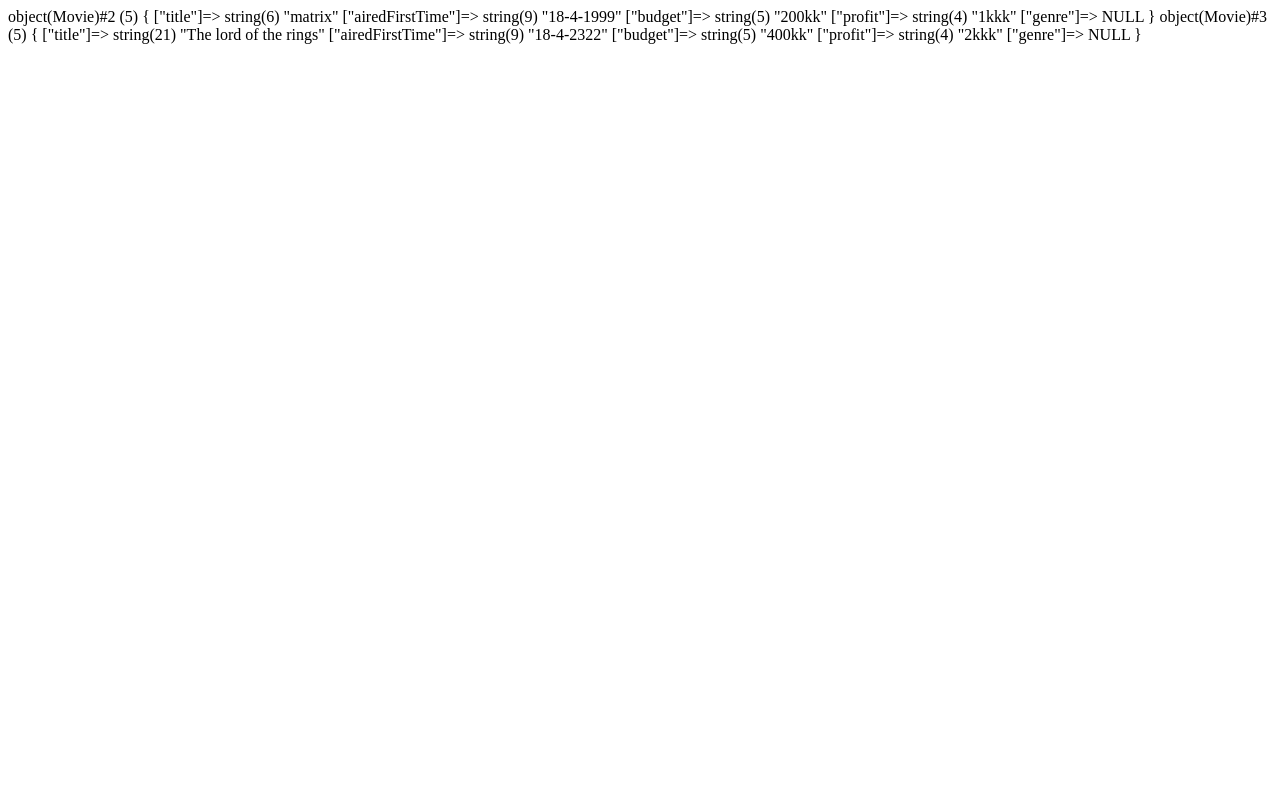
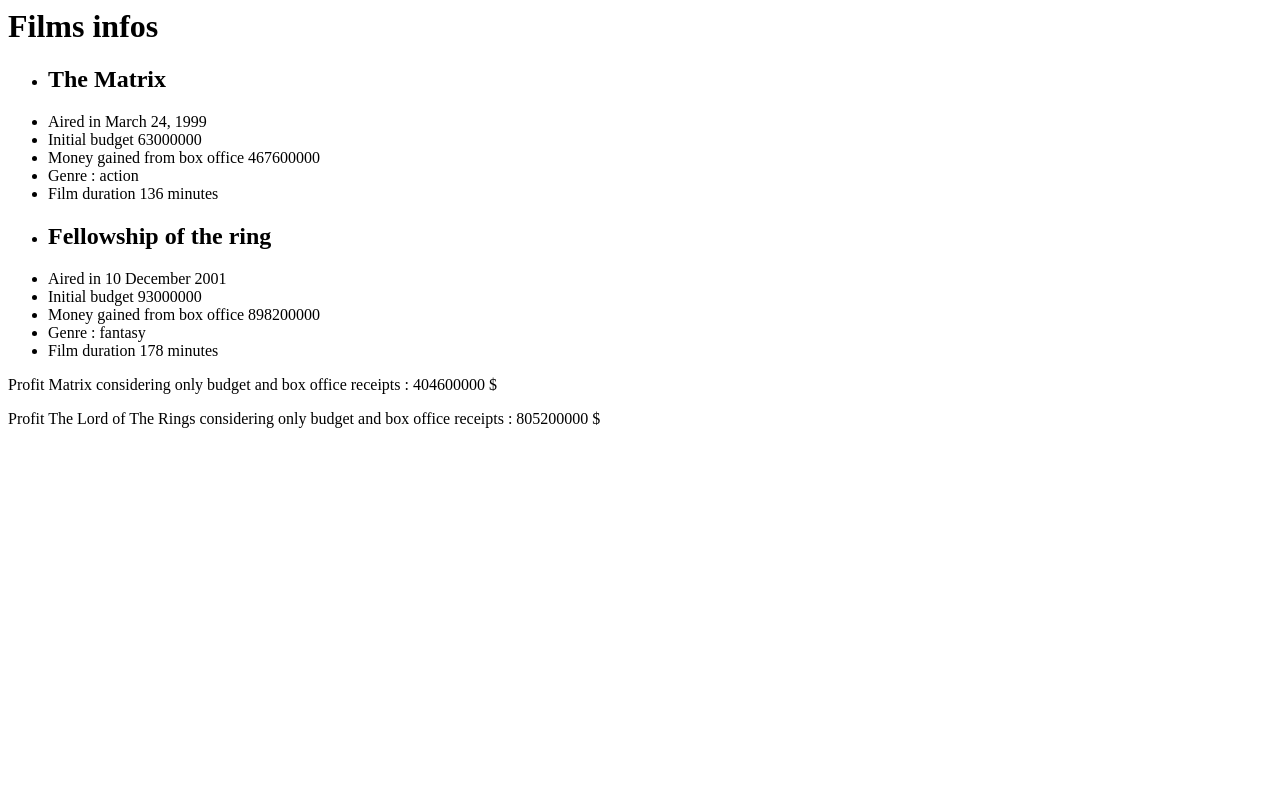
Before and after one commit to MarcoMpensabene/php-oop-1, a PHP site: page / in a window 1280 px wide. Run offline with PHP 8.4, Linux system fonts and the light colour scheme.

Commit message:
listed information , and calculate general profit with a method

```diff
--- a/classes/Movie.php
+++ b/classes/Movie.php
@@ -2,17 +2,27 @@
 
 class Movie
 {
+    // ? Dichiarazione di visibilità . Variabili di istanza
     public $title;
     public $airedFirstTime;
     public $budget;
-    public $profit;
+    public $moneyGained;
     public $genre;
-
-    public function __construct($title, $airedFirstTime, $budget, $profit, $genre)
+    public $duration;
+    public $profit = 0;
+    // ! funzione di costruzione , inserisci i valori delle VarIst quando istanzio la variabile nel mio index.php
+    public function __construct($title, $airedFirstTime, $budget, $moneyGained, $genre, $duration)
     {
         $this->title = $title;
         $this->airedFirstTime = $airedFirstTime;
         $this->budget = $budget;
-        $this->profit = $profit;
+        $this->moneyGained = $moneyGained;
+        $this->genre = $genre;
+        $this->duration = $duration;
+    }
+
+    public function totalProfit($moneyGained, $budget)
+    {
+        return $this->profit = $moneyGained - $budget;
     }
 }
--- a/index.php
+++ b/index.php
@@ -1,7 +1,68 @@
 <?php
 include_once __DIR__ . '/classes/Movie.php';
-$matrix = new Movie("matrix", "18-4-1999", "200kk", "1kkk", "action");
 
-$lotrl = new Movie("The lord of the rings", "18-4-2322", "400kk", "2kkk", "fantasy");
+$matrixFirst = new Movie("The Matrix", "March 24, 1999", 63000000, 467600000, "action", 136,);
 
-var_dump($matrix, $lotrl);
+$lotrFirst = new Movie("Fellowship of the ring", "10 December 2001", 93000000, 898200000, "fantasy", 178,);
+
+$matrixFirstProfit = $matrixFirst->totalProfit($matrixFirst->moneyGained, $matrixFirst->budget);
+$lotrFirstProfit =  $lotrFirst->totalProfit($lotrFirst->moneyGained, $lotrFirst->budget);
+// var_dump($matrixFirst, $lotrFirst);
+?>
+
+<header>
+    <h1>Films infos</h1>
+</header>
+
+<section>
+    <ul>
+        <li>
+            <h1> <?php echo $matrixFirst->title ?></h1>
+        </li>
+        <li>
+            Aired in <?php echo $matrixFirst->airedFirstTime ?>
+        </li>
+        <li>
+            Initial budget <?php echo $matrixFirst->budget ?>
+        </li>
+        <li>
+            Money gained from box office <?php echo $matrixFirst->moneyGained ?>
+        </li>
+        <li>
+            Genre : <?php echo $matrixFirst->genre ?>
+        </li>
+        <li>
+            Film duration <?php echo $matrixFirst->duration ?> minutes
+        </li>
+    </ul>
+</section>
+
+<section>
+    <ul>
+        <li>
+            <h1> <?php echo $lotrFirst->title ?></h1>
+        </li>
+        <li>
+            Aired in <?php echo $lotrFirst->airedFirstTime ?>
+        </li>
+        <li>
+            Initial budget <?php echo $lotrFirst->budget ?>
+        </li>
+        <li>
+            Money gained from box office <?php echo $lotrFirst->moneyGained ?>
+        </li>
+        <li>
+            Genre : <?php echo $lotrFirst->genre ?>
+        </li>
+        <li>
+            Film duration <?php echo $lotrFirst->duration ?> minutes
+        </li>
+    </ul>
+</section>
+
+
+
+<div>
+    <p>Profit Matrix considering only budget and box office receipts : <?php echo $matrixFirstProfit; ?> $</p>
+    <p>Profit The Lord of The Rings considering only budget and box office receipts : <?php echo $lotrFirstProfit; ?> $</p>
+</div>
```
